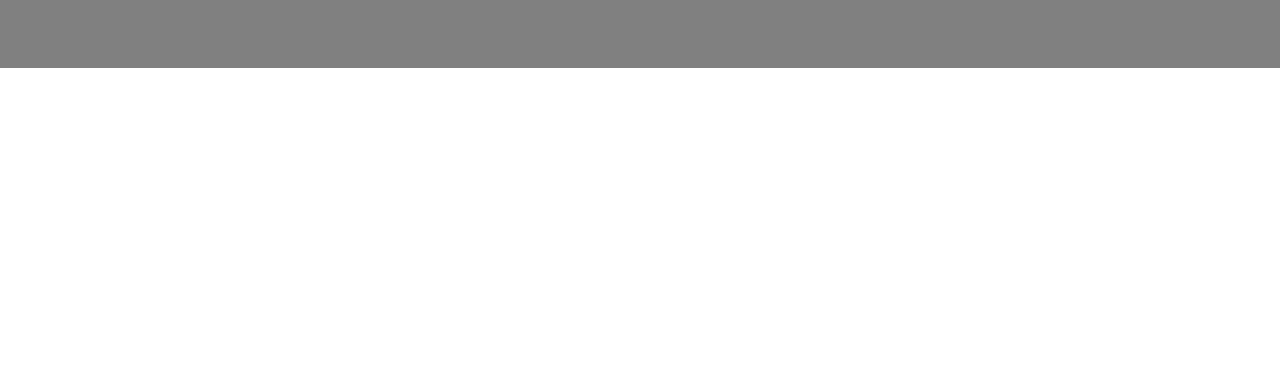
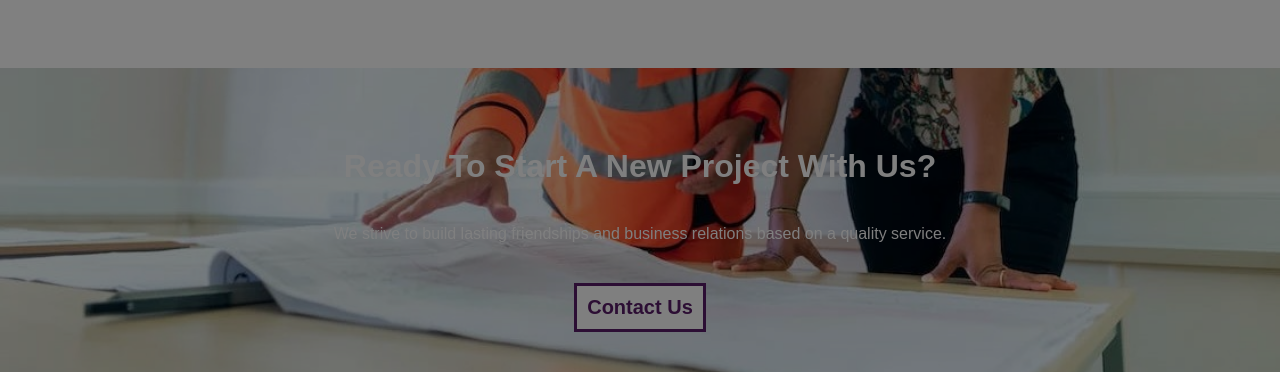
Before and after one commit to DiksonIvySon/Avant-Projects, a React (Vite) app in the folder AvantProjects/: page / in a window 1280 px wide. Shown: the part 2486-2858 px from the top of the page. Before the commit the page ends 2554 px from the top, so only its background shows below. Built offline with nearby package versions, Linux system fonts and the light colour scheme.

Commit message:
Created a call to action component and styled it.

```diff
--- /dev/null
+++ b/AvantProjects/src/Components/CallToAction.css
@@ -0,0 +1,31 @@
+
+
+.CallToAction {
+    text-align: center;
+    padding: 40px;
+    background-size: cover;
+    color: white;
+    position: relative;
+}
+
+.overlay {
+    position: absolute;
+    top: 0;
+    left: 0;
+    width: 100%;
+    height: 100%;
+    background: rgba(0, 0, 0, 0.5);
+}
+
+.CallToAction-content {
+
+}
+
+.CallToAction h1 {
+    margin: 40px;
+    color: #fff;
+}
+
+.CallToAction p {
+    margin: 40px;
+}
--- /dev/null
+++ b/AvantProjects/src/Components/CallToAction.jsx
@@ -0,0 +1,20 @@
+import React from 'react';
+import './CallToAction.CSS';
+import callToAct_background from '../images/callToAct_background.jpg';
+
+function CallToAction() {
+  return (
+    <div className='CallToAction' style={{backgroundImage: `url(${callToAct_background})`}} >
+        <div className='overlay'></div>
+        <div className='callToAct-content'>
+            <h1>Ready To Start A New Project With Us?</h1>
+            <p>We strive to build lasting friendships and business relations based on a quality service.</p>
+            <a href="">
+                <button className='button1'>Contact Us</button>
+            </a>
+        </div>
+    </div>
+  )
+}
+
+export default CallToAction
--- a/AvantProjects/src/pages/Home.jsx
+++ b/AvantProjects/src/pages/Home.jsx
@@ -6,6 +6,7 @@ import Banner from '../Components/Banner';
 import PageHeading from '../Components/PageHeading';
 import AboutSection from '../Components/AboutSection';
 import ServicesSection from '../Components/ServicesSection';
+import CallToAction from '../Components/CallToAction';
 
 function Home() {
 
@@ -35,6 +36,7 @@ function Home() {
       <div className='homeBody'>
         <AboutSection />
         <ServicesSection />
+        <CallToAction />
       </div>
     </div>
     </>
```
Also changed, not shown: AvantProjects/src/images/callToAct_background.jpg (renamed from AvantProjects/src/images/pexels-photo-3862135.jpg).
